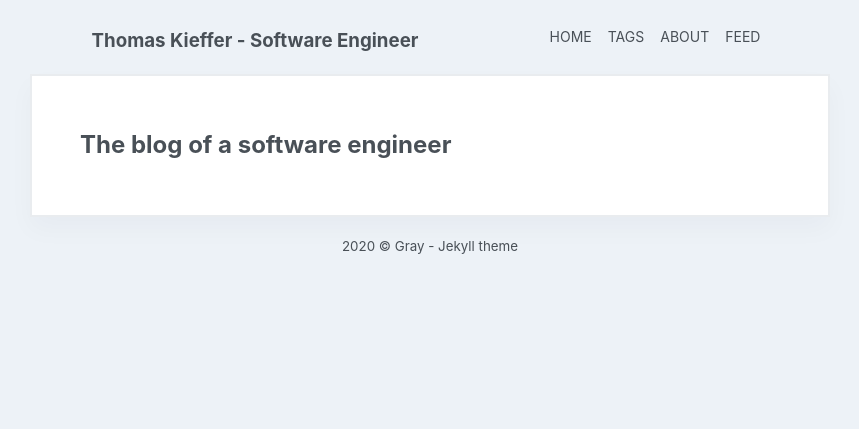
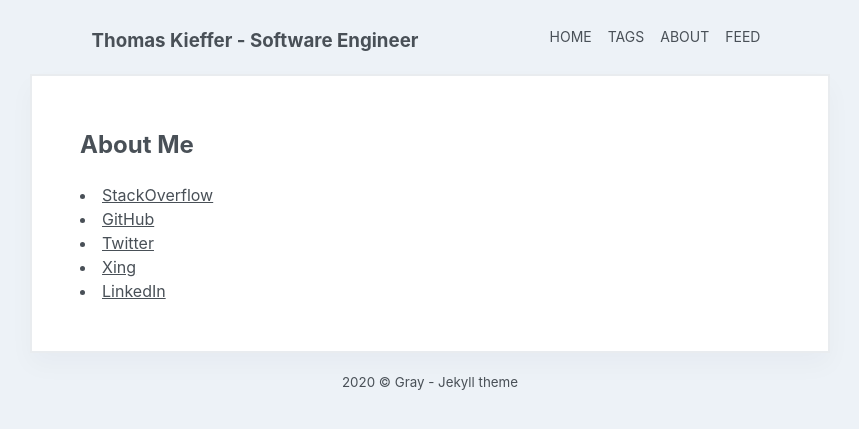
Before and after one commit to tomasulo/tomasulo.github.io, a Jekyll site: the page built from _pages/about.md, in a window 1280 px wide. Shown: the top 429 px of the page, without its empty margins (210-1069 px from the left). Built offline with Jekyll 4.4.1, drawn with Linux system fonts in a browser that asks for light colours.

Commit message:
Update about me

```diff
--- a/_pages/about.md
+++ b/_pages/about.md
@@ -3,4 +3,10 @@ layout: page
 title: About
 ---
 
-## The blog of a software engineer
+## About Me
+
+- [StackOverflow](https://stackoverflow.com/users/3636822/tomasulo)
+- [GitHub](https://github.com/tomasulo)
+- [Twitter](https://twitter.com/t_kieffer)
+- [Xing](https://xing.com/profile/Thomas_Kieffer2)
+- [LinkedIn]()
```
